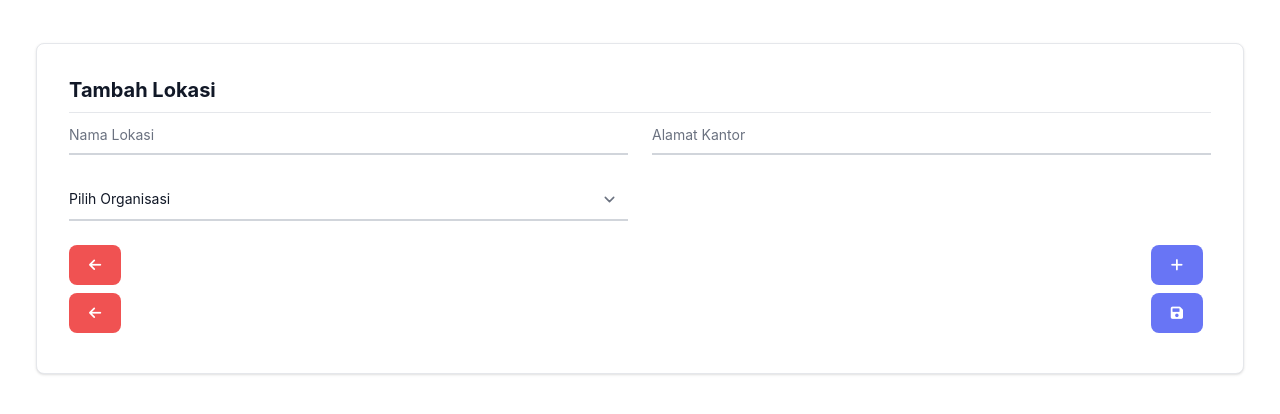
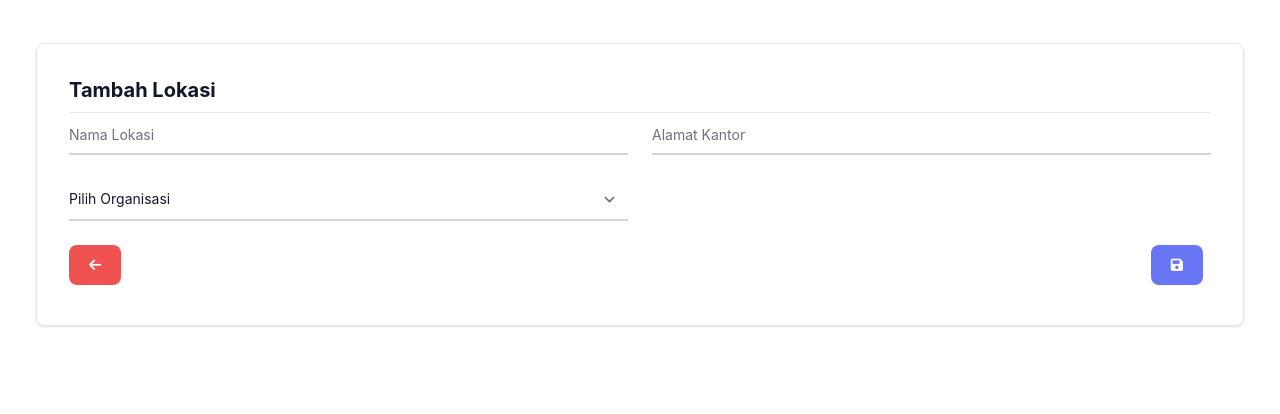
Before and after one commit to niscitacan12/barter, a CodeIgniter app: the page made by application/views/page/super_admin/lokasi/tambah_lokasi.php in a window 1280 px wide. Shown: the part 65-479 px from the top of the page. Run offline with CodeIgniter, Linux system fonts and the light colour scheme; a user stored in the database is signed in; data that the repository does not hold is empty; some libraries are stand-ins or nearby versions.

Commit message:
bugTambahLokasiSuperAdmin

```diff
--- a/application/views/page/super_admin/lokasi/tambah_lokasi.php
+++ b/application/views/page/super_admin/lokasi/tambah_lokasi.php
@@ -71,14 +71,6 @@
                                 </label>
                             </div>
                         </div>
-
-                        <!-- Button -->
-                        <div class="flex justify-between">
-                            <a class="focus:outline-none text-white bg-red-500 hover:bg-red-800 focus:ring-4 focus:ring-red-300 font-medium rounded-lg text-sm px-5 py-2.5 mr-2 mb-2 dark:bg-red-600 dark:hover:bg-red-700 dark:focus:ring-red-900"
-                                href="javascript:history.go(-1)"><i class="fa-solid fa-arrow-left"></i></a>
-                            <button type="submit"
-                                class="text-white bg-indigo-500 hover:bg-indigo-800 focus:ring-4 focus:ring-indigo-300 font-medium rounded-lg text-sm px-5 py-2.5 mr-2 mb-2 dark:bg-indigo-600 dark:hover:bg-indigo-700 focus:outline-none dark:focus:ring-indigo-800"><i
-                                    class="fa-solid fa-plus"></i></button>
                 </div><!-- Button -->
                 <div class="flex justify-between">
                     <a class="focus:outline-none text-white bg-red-500 hover:bg-red-800 focus:ring-4 focus:ring-red-300 font-medium rounded-lg text-sm px-5 py-2.5 mr-2 mb-2 dark:bg-red-600 dark:hover:bg-red-700 dark:focus:ring-red-900"
```
Also changed, not shown: application/controllers/SuperAdmin.php (+12 -3 lines), application/models/super_model.php (+7 -0 lines), images/foto_masuk/656703ca8e8a9.png (added), images/foto_masuk/6567fe2500870.png (added). Lines whose indentation alone changed are shown as unchanged.
